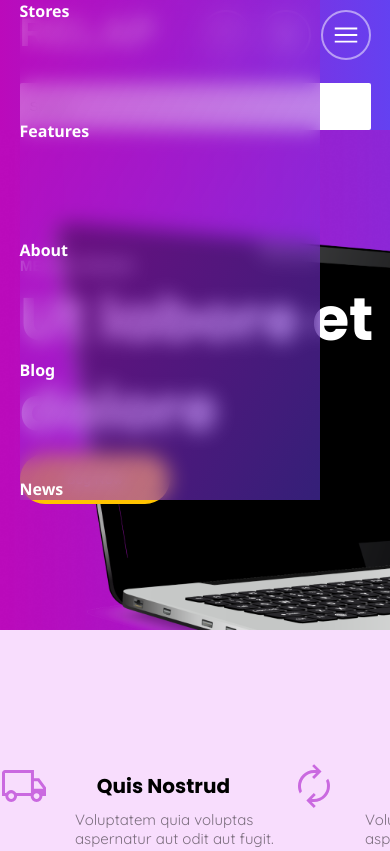
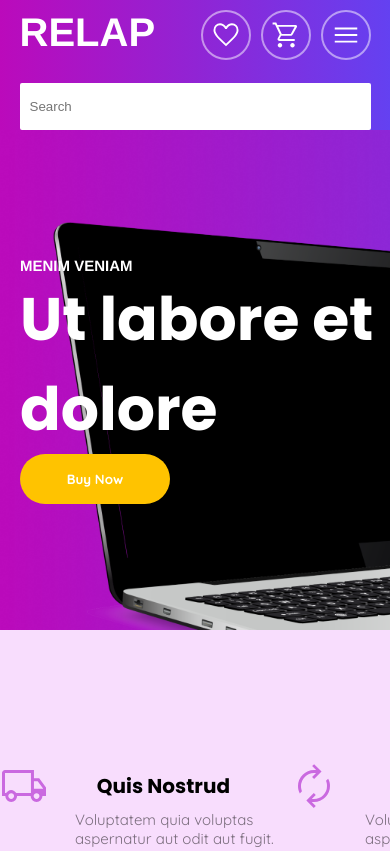
Before and after one commit to AlbatrozPyt/Desafio_Front_End, a plain HTML site: page index.html in a window 390 px wide. Shown: the top 851 px of the page. Drawn offline with Linux system fonts and the light colour scheme.

Commit message:
Menu hamburguer funcionando

```diff
--- a/css/media_mobile.css
+++ b/css/media_mobile.css
@@ -1,4 +1,5 @@
 @media screen and (max-width: 768px) {
+
     /* HEADER */
     header .grid-layout {
         max-width: 768px;
@@ -21,16 +22,24 @@
     }
 
     header nav {
-        position: absolute;
-        top: 0;
-        left: 0;
+        position: fixed;
+        z-index: 99;
+        top: 75px;
+        left: 1000px;
         z-index: 100;
         background-image: linear-gradient(to right bottom, rgba(185, 12, 189, 0.7), rgba(104, 63, 239, .5));
-        backdrop-filter: blur(10px);
+        backdrop-filter: blur(7px);
         width: 300px;
         height: 500px;
         display: flex;
         flex-direction: column;
+        align-items: center;
+        justify-content: space-evenly;
+        transition: left 2s;
+    }
+
+    header .mostrar-menu {
+        left: 0 !important;
     }
 
     header .icones {
--- a/index.html
+++ b/index.html
@@ -20,7 +20,7 @@
 
             <input type="search" placeholder="Search">
 
-            <nav>
+            <nav id="menu">
                 <a href="">Stores</a>
                 <a href="">Features</a>
                 <a href="">About</a>
@@ -36,7 +36,7 @@
                     <img src="assets/icons/shopping-cart.svg" alt="">
                 </div>
                 <div class="border-icons">
-                    <img src="assets/icons/menu-hamburguer.svg" alt="">
+                    <img onclick="mostrarMenu()" src="assets/icons/menu-hamburguer.svg" alt="">
                 </div>
             </div>
         </div>
@@ -426,6 +426,16 @@
                 <img src="assets/icons/mastercard.svg" alt="">
             </div>
     </footer>
+
+    <script>
+        function mostrarMenu() {
+            document.getElementById("menu").classList.toggle("mostrar-menu")
+        }
+
+        function mostrarMenu2() {
+            document.getElementById("menu-usuarios").classList.toggle("mostrar-menu-2")
+        }
+    </script>
 </body>
 
 </html>
```
